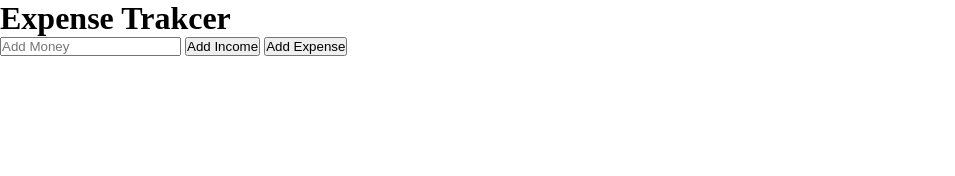
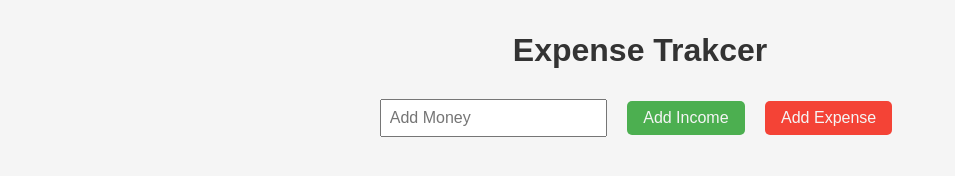
Before and after one commit to developerirtiza/expense-tracker, a plain HTML site: page index.html in a window 1280 px wide. Shown: the whole page, without its empty margins (0-955 px from the left). Drawn offline with Linux system fonts and the light colour scheme.

Commit message:
Updated the CSS

```diff
--- a/style.css
+++ b/style.css
@@ -1,5 +1,56 @@
+/* ===== CSS RESET ===== */
+/* Remove default margin/padding and set box sizing for consistent layout */
 * {
   margin: 0;
   padding: 0;
   box-sizing: border-box;
 }
+
+/* ===== BODY STYLES ===== */
+/* General layout and typography */
+body {
+  font-family: Arial, sans-serif;
+  background-color: #f5f5f5;
+  padding: 2rem;
+  display: flex;
+  flex-direction: column;
+  align-items: center;
+}
+
+/* ===== HEADER STYLES ===== */
+/* Main heading styling */
+.header__h1 {
+  font-size: 2rem;
+  color: #333;
+  margin-bottom: 1.5rem;
+}
+
+/* ===== MAIN SECTION STYLING ===== */
+/* Input field for adding money */
+.main__add-money {
+  padding: 0.5rem;
+  font-size: 1rem;
+  margin-right: 0.5rem;
+}
+
+/* Button styling for income and expense actions */
+.main__add-income,
+.main__add-expense {
+  padding: 0.5rem 1rem;
+  margin: 0.5rem;
+  font-size: 1rem;
+  border: none;
+  cursor: pointer;
+  border-radius: 5px;
+  color: whitesmoke;
+}
+
+/* Green background for Add Income button */
+.main__add-income {
+  background-color: #4caf50;
+}
+
+/* Red background for Add Expense button */
+.main__add-expense {
+  background-color: #f44336;
+}
```
